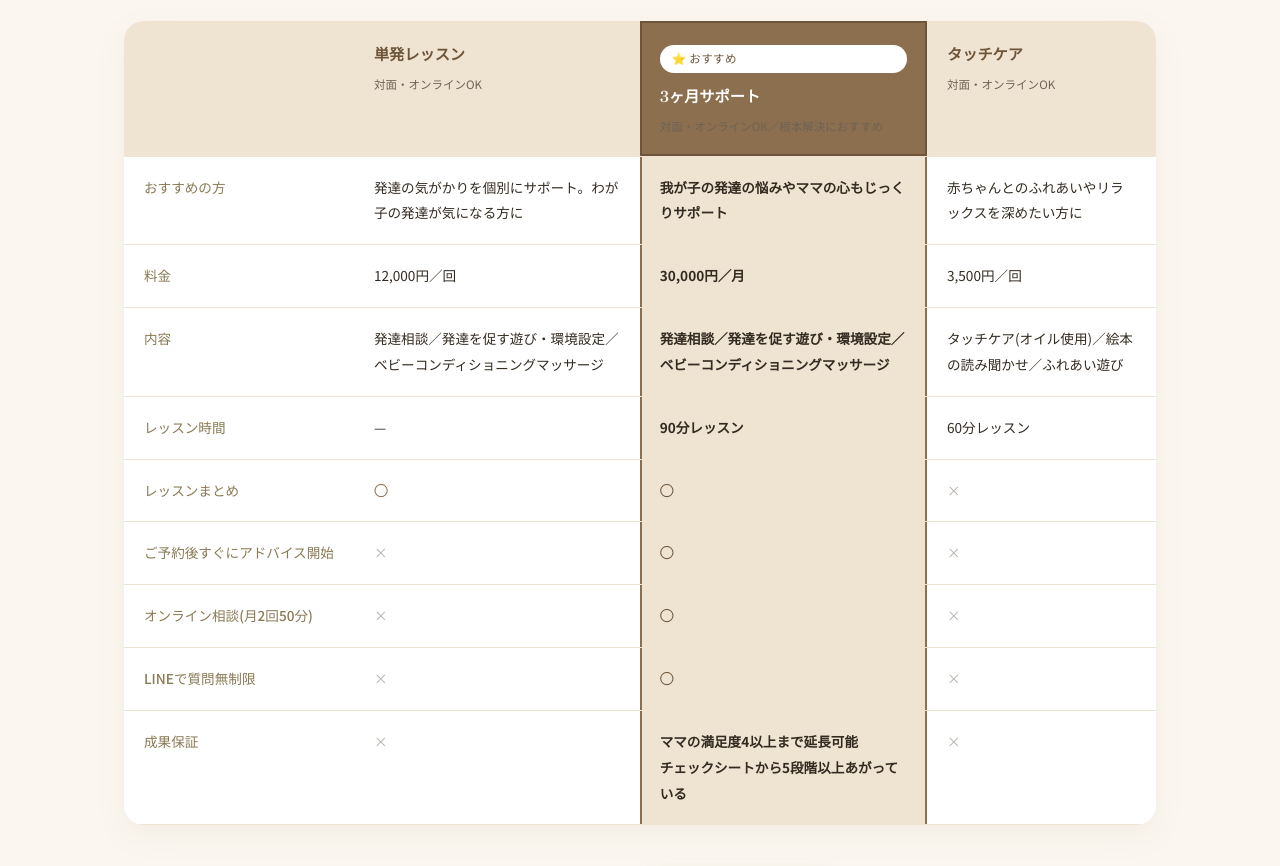
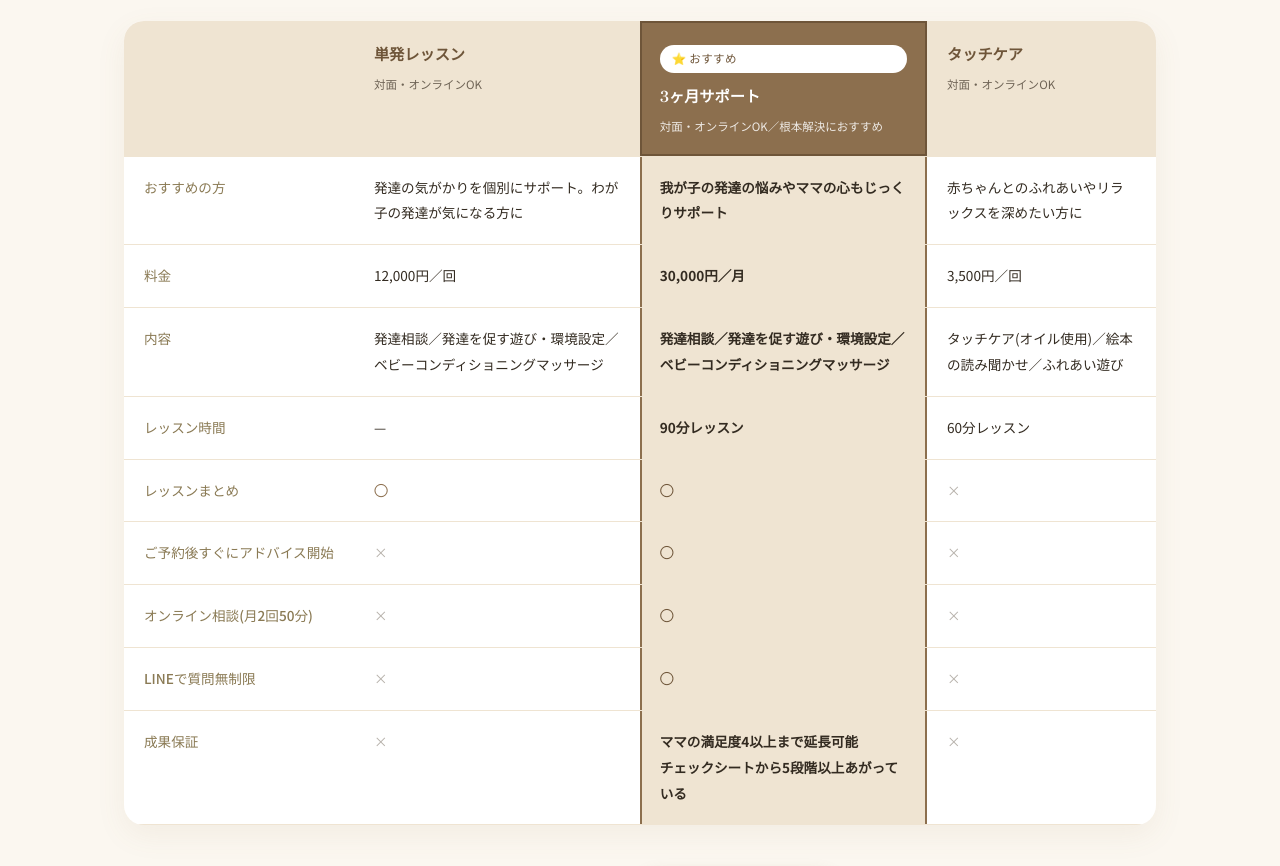
Before and after one commit to harkatogami-wq/lien-menu-lp, a plain HTML site: page index.html in a window 1280 px wide. Shown: the part 8310-9176 px from the top of the page. Drawn offline with Linux system fonts and the light colour scheme.

Commit message:
おすすめ列の説明文の文字色も詳細度不足で上書きされていたのを修正
Co-Authored-By: Claude Sonnet 5 <noreply@anthropic.com>

```diff
--- a/style.css
+++ b/style.css
@@ -263,7 +263,7 @@ h1, h2, h3, h4 { font-family: var(--font-serif); font-weight: 600; margin: 0; co
   background: var(--brown); color: #fff;
   position: relative; box-shadow: inset 0 0 0 2px var(--brown-dark);
 }
-.compare-recommend span { color: rgba(255,255,255,0.85); }
+.compare-table thead th.compare-recommend span { color: rgba(255,255,255,0.85); }
 .compare-badge {
   display: inline-block; background: #fff; color: var(--brown-dark) !important;
   font-family: var(--font-sans); font-size: 0.68rem; font-weight: 700;
```
